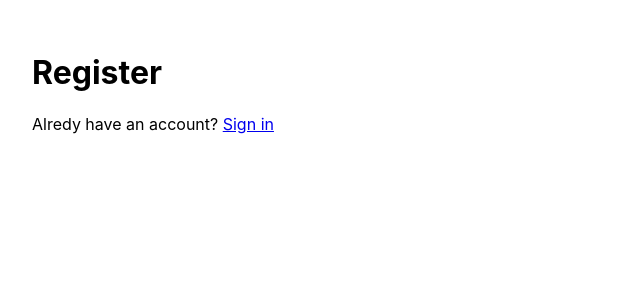
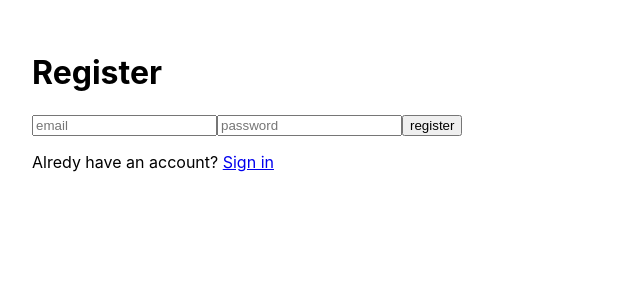
Before and after one commit to RichardGrip/Authorization_Demo, a React (Create React App) app: page /register in a window 1280 px wide. Shown: the top 300 px of the page, without its empty margins (0-640 px from the left). Built offline with nearby package versions, Linux system fonts and the light colour scheme; no server answers.

Commit message:
add: SignIn and SignUp

```diff
--- a/src/components/Form.jsx
+++ b/src/components/Form.jsx
@@ -20,7 +20,7 @@ const Form = ({title, handleClick}) => {
                 placeholder="password"
             />
             <button
-                onClick={handleClick}
+                onClick={() => handleClick(email, pass)}
             >
                 {title}
             </button>
--- /dev/null
+++ b/src/components/Login.jsx
@@ -0,0 +1,35 @@
+import {Form} from "./Form"
+import { useDispatch } from "react-redux"
+import { useNavigate } from 'react-router-dom'
+import { getAuth, signInWithEmailAndPassword } from "firebase/auth";
+import {setUser} from "../store/slices/userSlice"
+
+const Login = () => {
+    const dispatch = useDispatch();
+    const navigate = useNavigate();
+
+
+    const handleLogin = (email, password) => {
+        const auth = getAuth();
+        signInWithEmailAndPassword(auth, email, password)
+            .then(({user}) => {
+                console.log(user);
+                dispatch(setUser({
+                    email: user.email,
+                    id: user.id,
+                    token: user.accessToken
+                }));
+                navigate('/')
+            })
+            .catch(() => alert('Invalid user'))
+    }
+
+    return(
+        <Form
+            title="sign in"
+            handleClick={handleLogin}
+        />
+    )
+}
+
+export {Login}
--- /dev/null
+++ b/src/components/SignUp.jsx
@@ -0,0 +1,34 @@
+import {Form} from "./Form"
+import { useDispatch } from "react-redux"
+import { useNavigate } from 'react-router-dom'
+import { getAuth, createUserWithEmailAndPassword } from "firebase/auth";
+import {setUser} from "../store/slices/userSlice"
+
+const SignUp = () => {
+    const dispatch = useDispatch();
+    const navigate = useNavigate();
+
+    const handleRegister = (email, password) => {
+        const auth = getAuth();
+        createUserWithEmailAndPassword(auth, email, password)
+            .then(({user}) => {
+                console.log(user);
+                dispatch(setUser({
+                    email: user.email,
+                    id: user.id,
+                    token: user.accessToken
+                }));
+                navigate('/')
+            })
+            .catch(console.error)
+    }
+
+    return(
+        <Form
+            title="register"
+            handleClick={handleRegister}
+        />
+    )
+}
+
+export {SignUp}
--- a/src/pages/HomePage.jsx
+++ b/src/pages/HomePage.jsx
@@ -1,7 +1,27 @@
 import { Navigate } from "react-router-dom";
+import { useAuth } from "../hooks/use-auth"
+import { useDispatch } from "react-redux"
+import { removeUser } from "../store/slices/userSlice";
 
 const HomePage = () => {
-  return <Navigate to="/login" />;
+  const {isAuth, email} = useAuth()
+
+  const dispatch = useDispatch();
+
+
+  return isAuth ? (
+    <div>
+      <h1>Welcome</h1>
+
+      <button
+        onClick={() => dispatch(removeUser())}
+      >Log out from {email}</button>
+    </div>
+
+  ) : (
+    <Navigate to="/login" />
+  )
+
 };
 
 export default HomePage;
--- a/src/pages/LoginPage.jsx
+++ b/src/pages/LoginPage.jsx
@@ -1,10 +1,11 @@
 import { Link } from "react-router-dom";
+import { Login } from "../components/Login";
 
 const LoginPage = () => {
   return (
     <div>
       <h1>Login</h1>
-
+      <Login />
       <p>
         Or <Link to="/register">register</Link>
       </p>
--- a/src/pages/RegisterPage.jsx
+++ b/src/pages/RegisterPage.jsx
@@ -1,11 +1,12 @@
 import { Link } from "react-router-dom";
+import { SignUp } from "../components/SignUp";
 
 
 const RegisterPage = () => {
   return (
     <div>
       <h1>Register</h1>
-
+      <SignUp />
       <p>
         Alredy have an account? <Link to="/login">Sign in</Link>
       </p>
```
